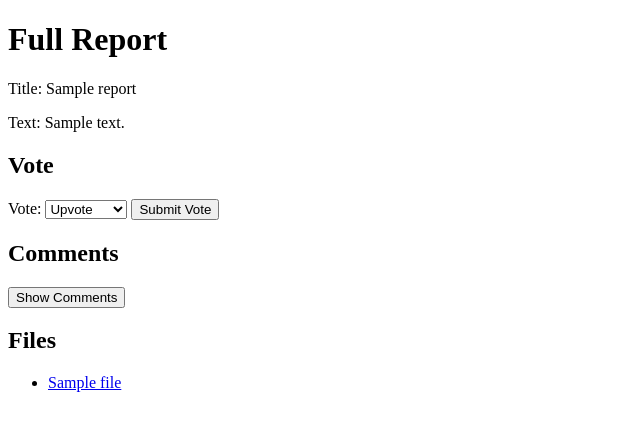
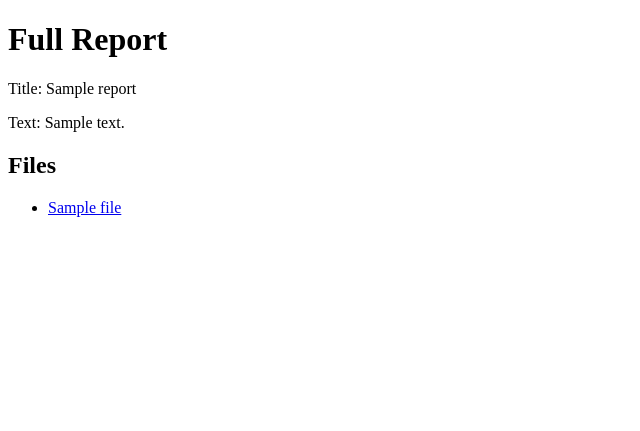
Before and after one commit to yanglanxu/project-a-10, a Django app: template a10app/templates/view_report.html in a window 1280 px wide. Shown: the top 431 px of the page, without its empty margins (0-640 px from the left). Run offline with Django 3.2, Linux system fonts and the light colour scheme; the template is opened without the code that fills it: most values are stand-ins (such as "Sample title", 1, 10 or a date in 2020).

Commit message:
Implemented listing files of a report

```diff
--- a/a10app/templates/view_report.html
+++ b/a10app/templates/view_report.html
@@ -10,35 +10,11 @@
     <p>Title: {{ report.title }}</p>
     <p>Text: {{ report.text }}</p>
 
-    <!-- Voting Section -->
-    <h2>Vote</h2>
-    <form action="{% url 'vote_report' report.id %}" method="POST">
-        {% csrf_token %}
-        <label for="vote">Vote:</label>
-        <select name="vote" id="vote">
-            <option value="upvote">Upvote</option>
-            <option value="downvote">Downvote</option>
-        </select>
-        <button type="submit">Submit Vote</button>
-    </form>
-
-    <!-- Comment Section -->
-    <h2>Comments</h2>
-    <button id="showCommentBtn" onclick="showComments()">Show Comments</button>
-    <div id="commentsSection" style="display: none;">
-        <h3>Add Comment</h3>
-        <form action="{% url 'add_comment' report.id %}" method="POST">
-            {% csrf_token %}
-            <label for="comment">Comment:</label>
-            <textarea name="comment" id="comment" cols="30" rows="5"></textarea>
-            <button type="submit">Submit Comment</button>
-        </form>
-    </div>
 
     <!-- Files Section -->
     <h2>Files</h2>
     <ul>
-        {% for file in report.files.all %}
+        {% for file in files %}
             <li><a href="{{ file.file.url }}">{{ file.file.name }}</a></li>
         {% endfor %}
     </ul>
--- a/a10app/urls.py
+++ b/a10app/urls.py
@@ -10,5 +10,6 @@ urlpatterns = [
     path("report", views.ReportFormView.as_view()),
     path('redirect-to-report/', views.redirect_to_report, name='redirect_to_report'),
     # path("welcome", views.isAdmin)
-    path("listreports", views.report_list)
+    path("listreports", views.report_list),
+    path("<int:report_id>/view_report/", views.view_report, name="view_report"),
 ]
--- a/a10app/views.py
+++ b/a10app/views.py
@@ -48,3 +48,8 @@ def report_list(request):
     reports = Report.objects.all()
     print(reports)
     return render(request, "report_list.html", {"reports" : reports})
+
+def view_report(request, report_id):
+    report = Report.objects.get(id=report_id)
+    files = ReportFile.objects.filter(report=report)
+    return render(request, "view_report.html", {"report" : report, "files" : files})
```
